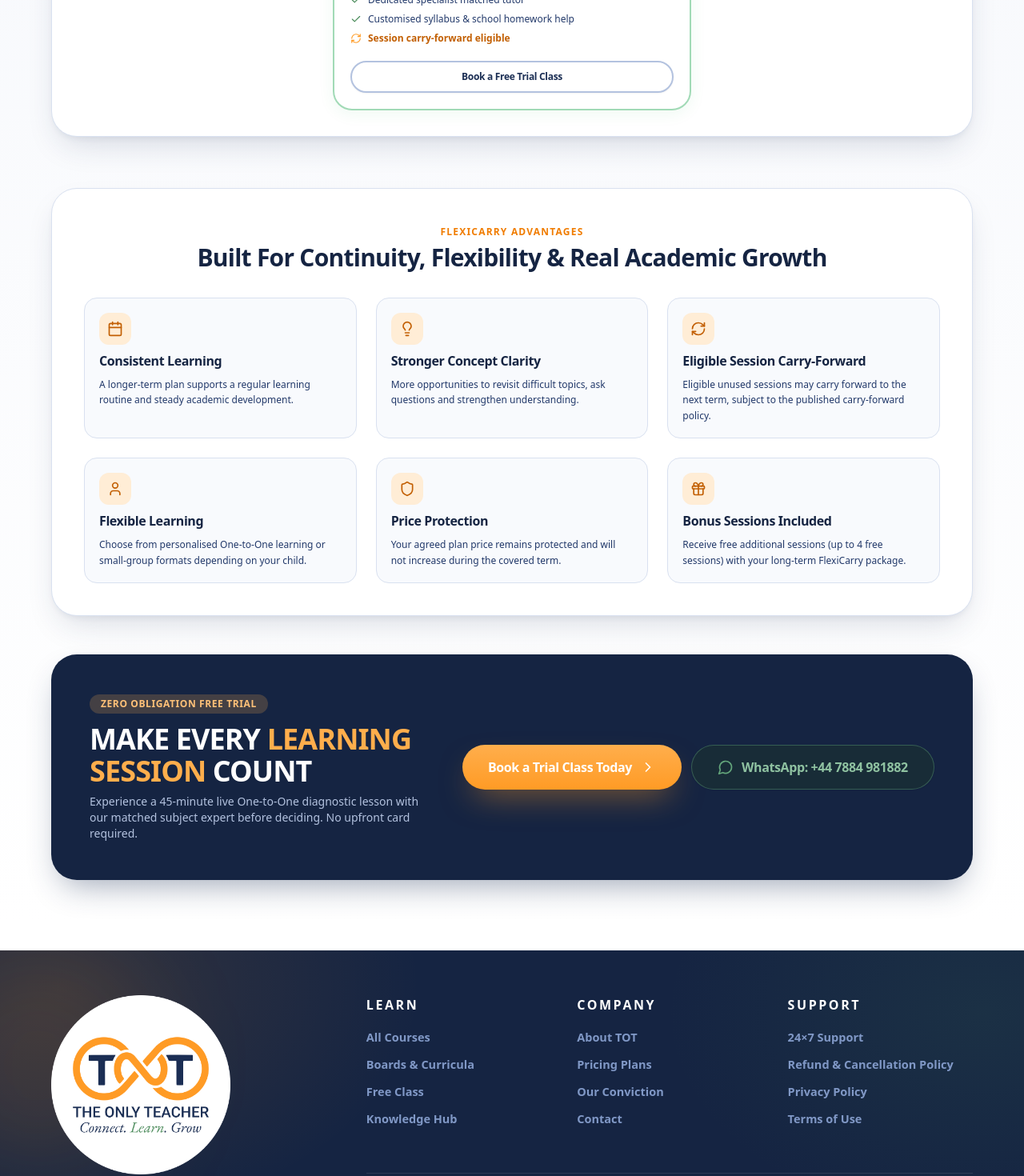
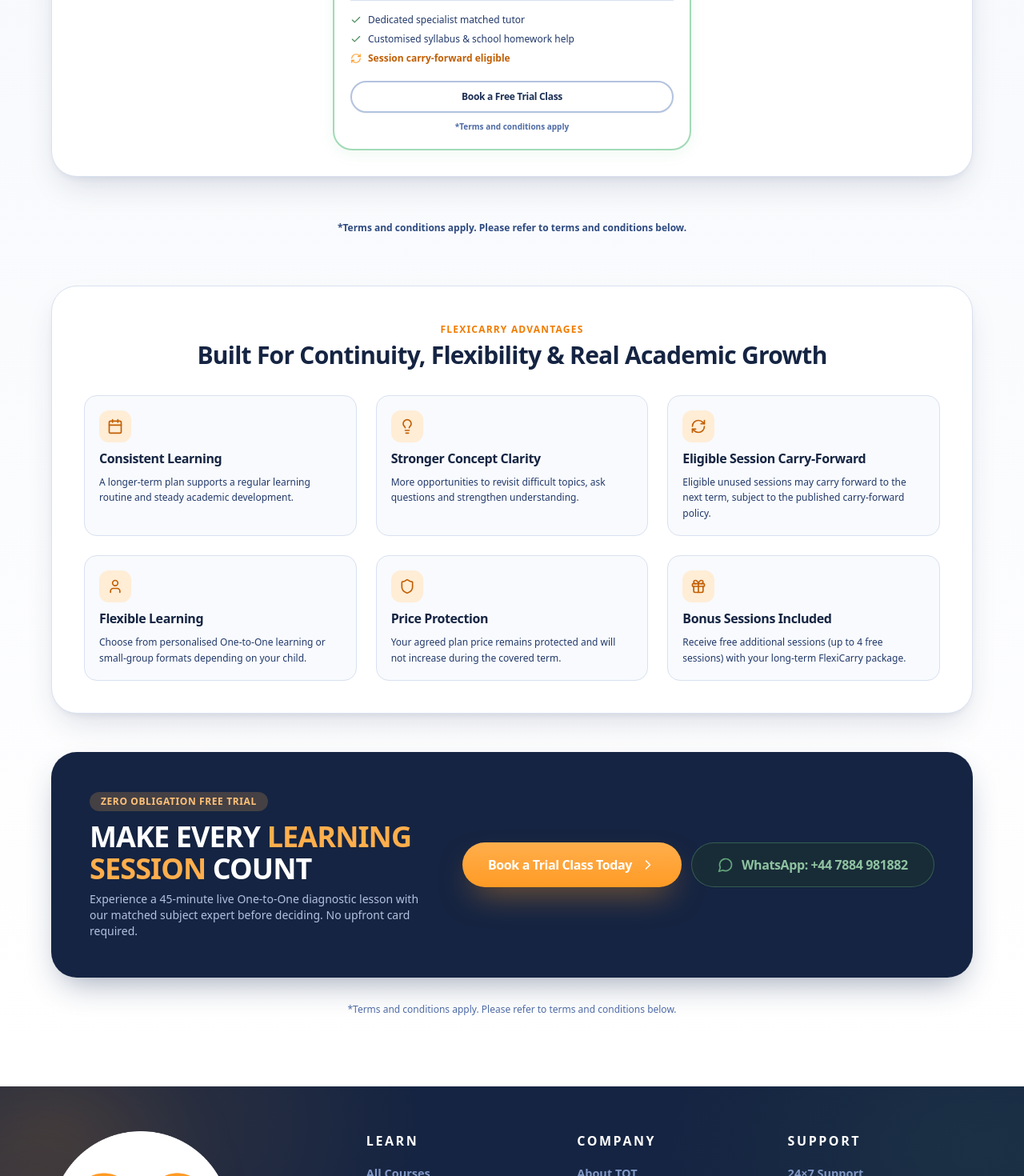
Before and after one commit to Lakshayg001/OnlyTeacher, a React (Vite) app: page /pricing in a window 1280 px wide. Shown: the part 2402-3872 px from the top of the page at 80% size. Built offline with nearby package versions, Linux system fonts and the light colour scheme.

Commit message:
feat(pricing): add non-clickable terms and conditions disclaimers across all pricing views

```diff
--- a/src/pages/Pricing.tsx
+++ b/src/pages/Pricing.tsx
@@ -549,6 +549,9 @@ export default function Pricing() {
                         >
                           Enquire for TOT Privé (Years 2–9)
                         </Button>
+                        <p className="mt-2.5 text-center text-[10px] font-semibold text-white/60 select-none">
+                          *Terms and conditions apply
+                        </p>
                       </div>
                     </div>
 
@@ -601,6 +604,9 @@ export default function Pricing() {
                         >
                           Enquire for TOT Privé (Years 10–13)
                         </Button>
+                        <p className="mt-2.5 text-center text-[10px] font-semibold text-white/60 select-none">
+                          *Terms and conditions apply
+                        </p>
                       </div>
                     </div>
                   </div>
@@ -841,6 +847,9 @@ export default function Pricing() {
                             >
                               Enquire for TOT Privé (Years 1–6)
                             </Button>
+                            <p className="mt-2.5 text-center text-[10px] font-semibold text-white/60 select-none">
+                              *Terms and conditions apply
+                            </p>
                           </div>
                         </div>
                       );
@@ -904,6 +913,9 @@ export default function Pricing() {
                             >
                               Enquire for TOT Privé (Years 7–12)
                             </Button>
+                            <p className="mt-2.5 text-center text-[10px] font-semibold text-white/60 select-none">
+                              *Terms and conditions apply
+                            </p>
                           </div>
                         </div>
                       );
@@ -1371,6 +1383,9 @@ export default function Pricing() {
                               >
                                 Book a Free Trial Class
                               </Button>
+                              <p className="mt-2.5 text-center text-[10px] font-semibold text-navy-400 select-none">
+                                *Terms and conditions apply
+                              </p>
                             </div>
                           </div>
                         );
@@ -1379,6 +1394,13 @@ export default function Pricing() {
                   </div>
                 </Reveal>
               ))}
+
+              {/* Terms and conditions notice below tier cards */}
+              <div className="pt-2 text-center">
+                <p className="text-xs font-semibold text-navy-500">
+                  *Terms and conditions apply. Please refer to terms and conditions below.
+                </p>
+              </div>
             </div>
           )}
 
@@ -1497,6 +1519,13 @@ export default function Pricing() {
               </div>
             </div>
           </div>
+
+          {/* Bottom disclaimer line */}
+          <div className="mt-8 text-center">
+            <p className="text-xs font-medium text-navy-400">
+              *Terms and conditions apply. Please refer to terms and conditions below.
+            </p>
+          </div>
         </div>
       </section>
     </>
```
